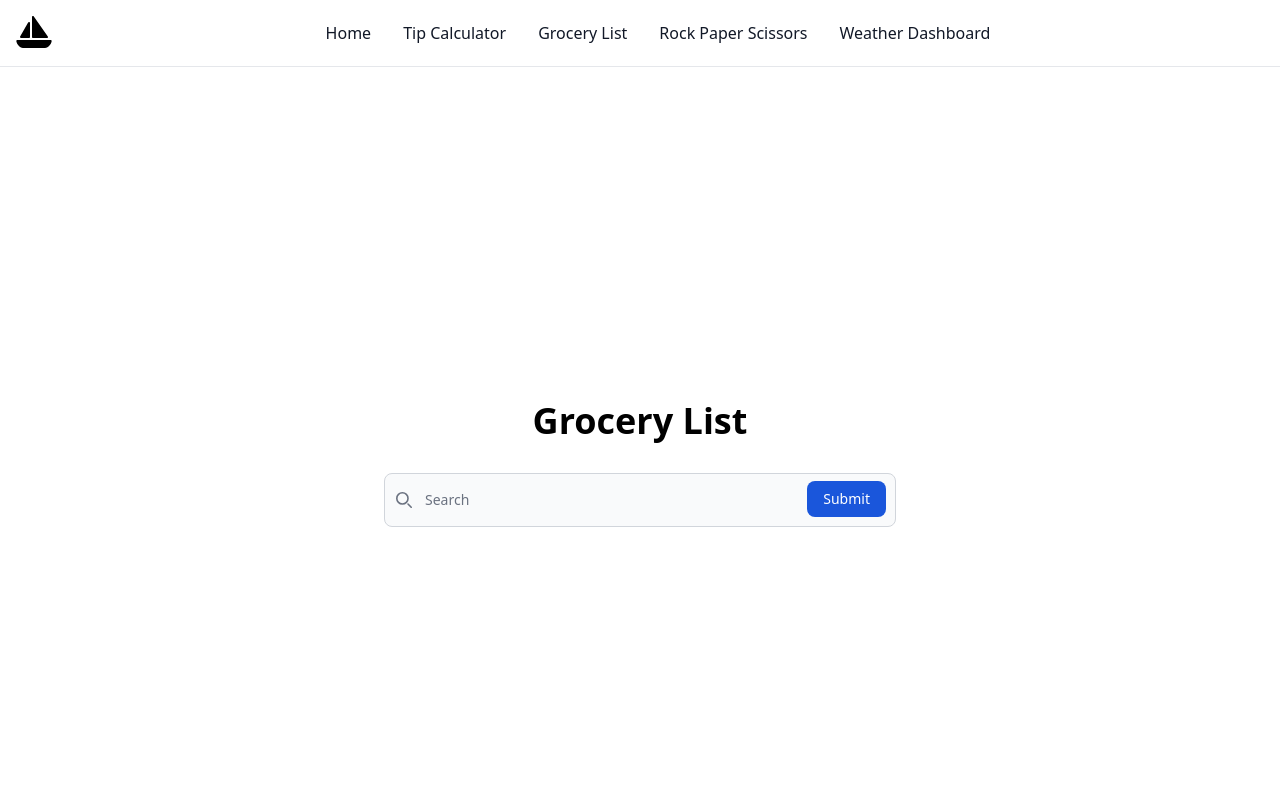
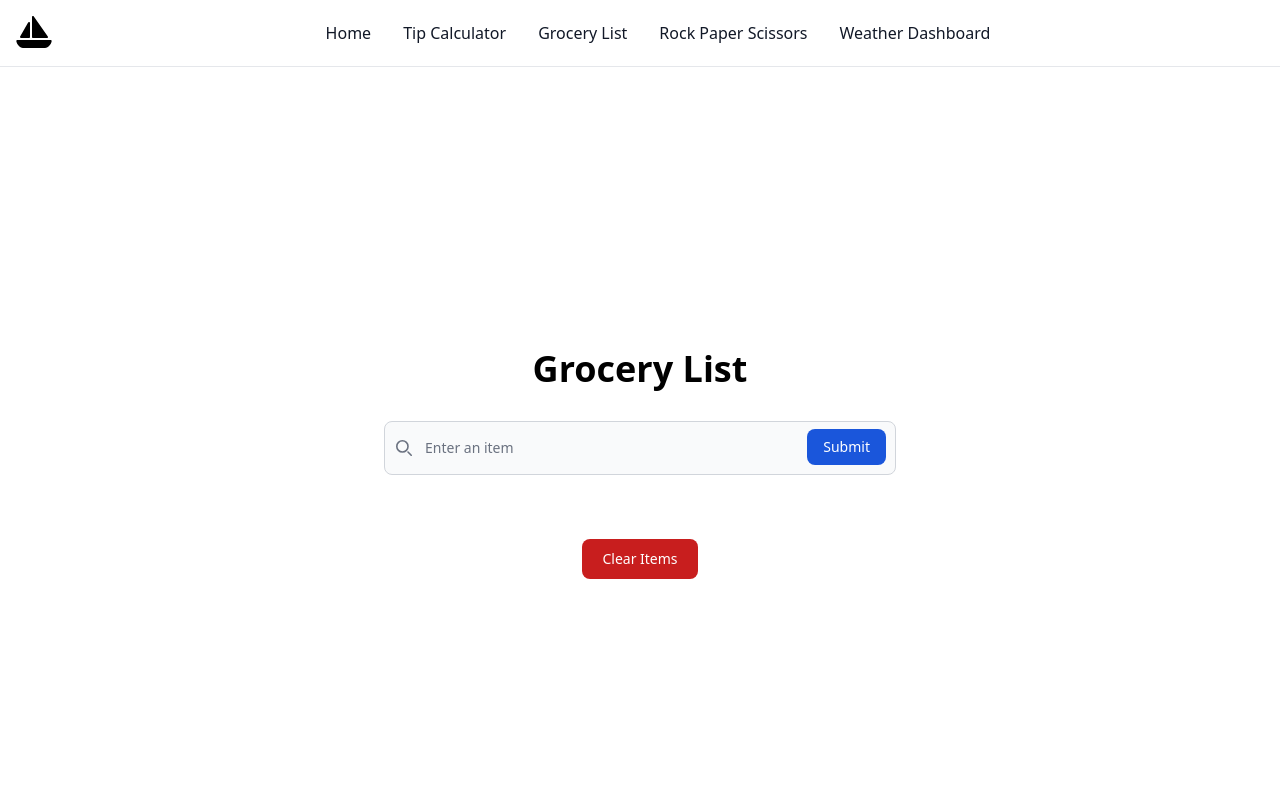
Before and after one commit to UreshiiPanda/zeal, an Angular app in the folder zeal/: page /grocery in a window 1280 px wide. Shown: the top 800 px of the page. Built offline with nearby package versions, Linux system fonts and the light colour scheme.

Commit message:
grocery page finished

```diff
--- a/zeal/src/app/shared/components/grocery/grocery.component.html
+++ b/zeal/src/app/shared/components/grocery/grocery.component.html
@@ -1,8 +1,7 @@
-
 
 <div class="flex flex-col items-center justify-center min-h-screen">
   <h1 class="text-4xl font-bold mb-8">Grocery List</h1>
-  <form class="w-full max-w-lg">
+  <form (ngSubmit)="addItem()" class="w-full max-w-lg">
     <label for="add-item" class="mb-2 text-sm font-medium text-gray-900 sr-only dark:text-white">Add Item</label>
     <div class="relative">
       <div class="absolute inset-y-0 start-0 flex items-center ps-3 pointer-events-none">
@@ -10,8 +9,24 @@
           <path stroke="currentColor" stroke-linecap="round" stroke-linejoin="round" stroke-width="2" d="m19 19-4-4m0-7A7 7 0 1 1 1 8a7 7 0 0 1 14 0Z"/>
         </svg>
       </div>
-          <input type="search" id="search" class="block w-full p-4 ps-10 text-sm text-gray-900 border border-gray-300 rounded-lg bg-gray-50 focus:ring-blue-500 focus:border-blue-500 dark:bg-gray-700 dark:border-gray-600 dark:placeholder-gray-400 dark:text-white dark:focus:ring-blue-500 dark:focus:border-blue-500" placeholder="Search" required />
+      <input type="text" id="item" name="item" [(ngModel)]="newItem" class="block w-full p-4 ps-10 text-sm text-gray-900 border border-gray-300 rounded-lg bg-gray-50 focus:ring-blue-500 focus:border-blue-500 dark:bg-gray-700 dark:border-gray-600 dark:placeholder-gray-400 dark:text-white dark:focus:ring-blue-500 dark:focus:border-blue-500" placeholder="Enter an item" required>
       <button type="submit" class="text-white absolute end-2.5 bottom-2.5 bg-blue-700 hover:bg-blue-800 focus:ring-4 focus:outline-none focus:ring-blue-300 font-medium rounded-lg text-sm px-4 py-2 dark:bg-blue-600 dark:hover:bg-blue-700 dark:focus:ring-blue-800">Submit</button>
     </div>
   </form>
+  <table class="mt-8 w-full max-w-lg">
+    <tbody>
+      <tr *ngFor="let item of items; let i = index" class="border-b">
+        <td class="py-4">{{ item }}</td>
+        <td class="py-4 text-right">
+          <button (click)="editItem(i)" class="text-blue-500 hover:text-blue-700 mr-4">
+            <fa-icon [icon]="faPenToSquare" class="text-green-600"></fa-icon>
+          </button>
+          <button (click)="deleteItem(i)" class="text-red-500 hover:text-red-700">
+            <fa-icon [icon]="faTrash" class="text-red-600"></fa-icon>
+          </button>
+        </td>
+      </tr>
+    </tbody>
+  </table>
+  <button (click)="clearItems()" class="mt-8 text-white bg-red-700 hover:bg-red-800 focus:ring-4 focus:outline-none focus:ring-red-300 font-medium rounded-lg text-sm px-5 py-2.5 text-center dark:bg-red-600 dark:hover:bg-red-700 dark:focus:ring-red-800">Clear Items</button>
 </div>
--- a/zeal/src/app/shared/components/grocery/grocery.component.ts
+++ b/zeal/src/app/shared/components/grocery/grocery.component.ts
@@ -1,12 +1,54 @@
-import { Component } from '@angular/core';
+import { Component, input } from '@angular/core';
+import { RouterOutlet, RouterLink, RouterLinkActive } from '@angular/router';
+import { FontAwesomeModule } from '@fortawesome/angular-fontawesome';
+import { faPenToSquare } from '@fortawesome/free-solid-svg-icons';
+import { faTrash } from '@fortawesome/free-solid-svg-icons';
+import { FormsModule } from '@angular/forms';
+import { DecimalPipe, NgFor } from '@angular/common';
+
 
 @Component({
   selector: 'grocery',
   standalone: true,
-  imports: [],
+  imports: [
+    NgFor,
+    FontAwesomeModule,
+    DecimalPipe,
+    FormsModule,
+    RouterOutlet,
+    RouterLink,
+    RouterLinkActive,
+  ],
   templateUrl: './grocery.component.html',
   styleUrl: './grocery.component.css'
 })
+
 export class GroceryComponent {
+  faPenToSquare = faPenToSquare;
+  faTrash = faTrash;
+  newItem: string = '';
+  items: string[] = [];
 
+  addItem() {
+    if (this.newItem.trim() !== '') {
+      this.items.unshift(this.newItem.trim());
+      this.newItem = '';
+    }
+  }
+
+  editItem(index: number) {
+    const item = this.items[index];
+    const newItem = prompt('Edit item', item);
+    if (newItem !== null && newItem.trim() !== '') {
+      this.items[index] = newItem.trim();
+    }
+  }
+
+  deleteItem(index: number) {
+    this.items.splice(index, 1);
+  }
+
+  clearItems() {
+    this.items = [];
+  }
 }
```
Lines whose indentation alone changed are shown as unchanged.
